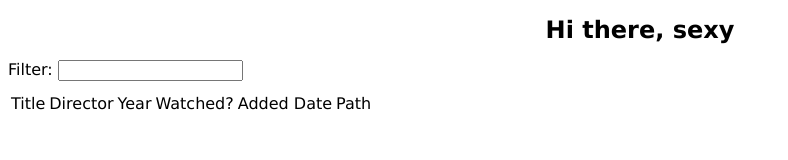
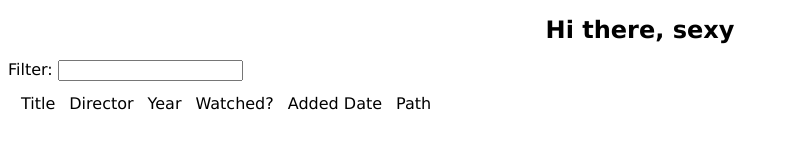
Before and after one commit to bnyeggen/vidego, a plain HTML site: page resources/index.html in a window 1280 px wide. Shown: the whole page, without its empty margins (0-788 px from the left). Drawn offline with Linux system fonts and the light colour scheme; files that its build step writes are made by us from their sources; no server answers; files whose address does not match are found by name.

Commit message:
Make table marginally prettier

```diff
--- a/resources/style.css
+++ b/resources/style.css
@@ -2,3 +2,4 @@
 body { font-family:'lucida grande', 'tahoma', 'verdana', 'arial', 'sans-serif'; font-size:16px; }
 h1 { font-size: 24px; }
 .colheader:hover { text-decoration:underline; }
+table td { border-left:solid 10px transparent; }
```
